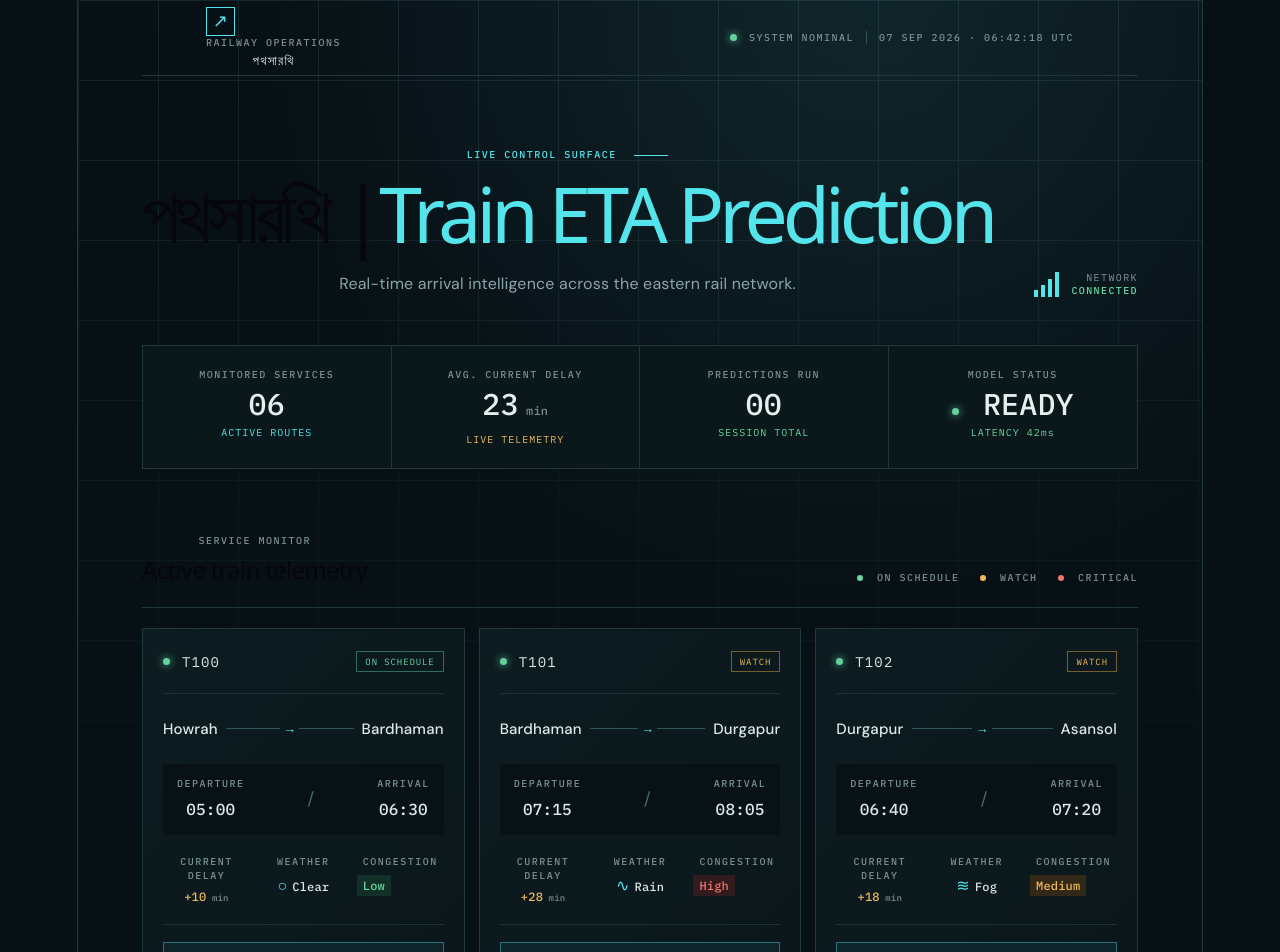
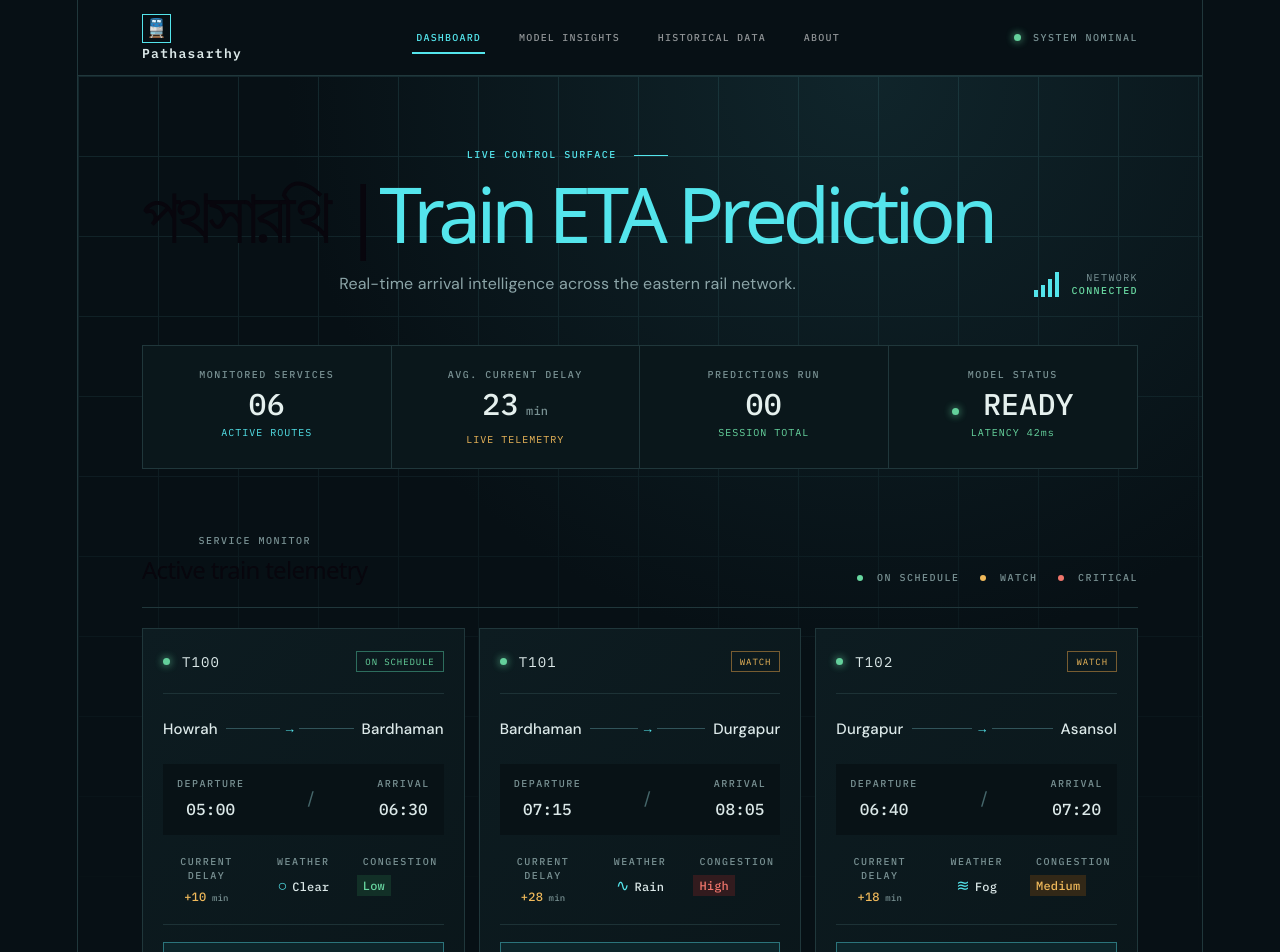
Before and after one commit to train-eta-prediction/Train_ETA_Prediction_2.0, a React (Vite) app in the folder frontend/: page / in a window 1280 px wide. Shown: the top 952 px of the page. Built offline with nearby package versions, Linux system fonts and the light colour scheme.

Commit message:
Improvced app.jsx

```diff
--- a/frontend/src/App.jsx
+++ b/frontend/src/App.jsx
@@ -1,82 +1,48 @@
-import axios from 'axios'
-import { useMemo, useState } from 'react'
+// App.jsx
+import { BrowserRouter, Routes, Route, NavLink } from 'react-router-dom'
+import Dashboard from './pages/Dashboard'
+import ModelInsights from './pages/ModelInsights'
+import HistoricalData from './pages/HistoricalData'
+import About from './pages/About'
 import './App.css'
 
-const trains = [
-  { train_id: 'T100', origin_station: 'Howrah', destination_station: 'Bardhaman', day_of_week: 'Monday', weather: 'Clear', congestion_level: 'Low', current_delay_min: 10, distance_km: 95, hour_of_day: 6, is_weekend: false, is_holiday: false, scheduled_departure: '05:00', scheduled_arrival: '06:30' },
-  { train_id: 'T101', origin_station: 'Bardhaman', destination_station: 'Durgapur', day_of_week: 'Tuesday', weather: 'Rain', congestion_level: 'High', current_delay_min: 28, distance_km: 55, hour_of_day: 8, is_weekend: false, is_holiday: false, scheduled_departure: '07:15', scheduled_arrival: '08:05' },
-  { train_id: 'T102', origin_station: 'Durgapur', destination_station: 'Asansol', day_of_week: 'Wednesday', weather: 'Fog', congestion_level: 'Medium', current_delay_min: 18, distance_km: 40, hour_of_day: 7, is_weekend: false, is_holiday: false, scheduled_departure: '06:40', scheduled_arrival: '07:20' },
-  { train_id: 'T103', origin_station: 'Asansol', destination_station: 'Dhanbad', day_of_week: 'Saturday', weather: 'Clear', congestion_level: 'Medium', current_delay_min: 7, distance_km: 60, hour_of_day: 14, is_weekend: true, is_holiday: false, scheduled_departure: '13:10', scheduled_arrival: '14:10' },
-  { train_id: 'T104', origin_station: 'Howrah', destination_station: 'Bardhaman', day_of_week: 'Sunday', weather: 'Rain', congestion_level: 'Low', current_delay_min: 34, distance_km: 95, hour_of_day: 18, is_weekend: true, is_holiday: false, scheduled_departure: '17:30', scheduled_arrival: '19:00' },
-  { train_id: 'T105', origin_station: 'Bardhaman', destination_station: 'Durgapur', day_of_week: 'Friday', weather: 'Clear', congestion_level: 'High', current_delay_min: 43, distance_km: 55, hour_of_day: 9, is_weekend: false, is_holiday: false, scheduled_departure: '08:25', scheduled_arrival: '09:15' },
-]
+function App() {
+  return (
+    <BrowserRouter>
+      <header className="topbar">
+        <div className="brand-lockup">
+          <div className="brand-mark">🚆</div>
+          <p className="brand-name">Pathasarthy</p>
+        </div>
 
-const weatherIcon = { Clear: '○', Rain: '∿', Fog: '≋' }
+        <nav className="main-nav">
+          <NavLink to="/" end className={({ isActive }) => isActive ? 'nav-link active' : 'nav-link'}>
+            Dashboard
+          </NavLink>
+          <NavLink to="/insights" className={({ isActive }) => isActive ? 'nav-link active' : 'nav-link'}>
+            Model Insights
+          </NavLink>
+          <NavLink to="/history" className={({ isActive }) => isActive ? 'nav-link active' : 'nav-link'}>
+            Historical Data
+          </NavLink>
+          <NavLink to="/about" className={({ isActive }) => isActive ? 'nav-link active' : 'nav-link'}>
+            About
+          </NavLink>
+        </nav>
 
-function severity(delay) {
-  if (delay < 15) return { label: 'On schedule', className: 'severity-good' }
-  if (delay <= 30) return { label: 'Watch', className: 'severity-watch' }
-  return { label: 'Critical', className: 'severity-critical' }
+        <div className="system-state">
+          <span className="pulse-dot" /> <span>SYSTEM NOMINAL</span>
+        </div>
+      </header>
+
+      <Routes>
+        <Route path="/" element={<Dashboard />} />
+        <Route path="/insights" element={<ModelInsights />} />
+        <Route path="/history" element={<HistoricalData />} />
+        <Route path="/about" element={<About />} />
+      </Routes>
+    </BrowserRouter>
+  )
 }
 
-export default function App() {
-  const [loading, setLoading] = useState(null)
-  const [predictions, setPredictions] = useState({})
-  const [errors, setErrors] = useState({})
-  const activeCount = Object.keys(predictions).length
-  const averageDelay = useMemo(() => Math.round(trains.reduce((sum, train) => sum + train.current_delay_min, 0) / trains.length), [])
-
-  async function predictEta(train) {
-    setLoading(train.train_id)
-    setErrors((current) => ({ ...current, [train.train_id]: '' }))
-    try {
-      const { data } = await axios.post('https://train-eta-prediction-2-0-1.onrender.com/predict-eta', train)
-      setPredictions((current) => ({ ...current, [train.train_id]: data }))
-    } catch {
-      setErrors((current) => ({ ...current, [train.train_id]: 'Prediction service unavailable. Check the local backend.' }))
-    } finally {
-      setLoading(null)
-    }
-  }
-
-  return (
-    <main className="ops-shell">
-      <div className="ops-grid" aria-hidden="true" />
-      <header className="topbar">
-        <div className="brand-lockup"><div className="brand-mark">↗</div><div><p className="eyebrow">RAILWAY OPERATIONS</p><p className="brand-name">পথসারথি</p></div></div>
-        <div className="system-state"><span className="pulse-dot" /> <span>SYSTEM NOMINAL</span><span className="topbar-divider" /> <span className="mono">07 SEP 2026 · 06:42:18 UTC</span></div>
-      </header>
-
-      <section className="hero"><div><p className="eyebrow cyan">LIVE CONTROL SURFACE <span className="live-line" /></p><h1>পথসারথি |<span>Train ETA Prediction</span></h1><p className="hero-copy">Real-time arrival intelligence across the eastern rail network.</p></div><div className="hero-side"><span className="signal-bars"><i /><i /><i /><i /></span><span>NETWORK<br /><strong>CONNECTED</strong></span></div></section>
-
-      <section className="metrics" aria-label="Network summary">
-        <div className="metric"><span className="metric-label">MONITORED SERVICES</span><strong>{String(trains.length).padStart(2, '0')}</strong><span className="metric-note cyan">ACTIVE ROUTES</span></div>
-        <div className="metric"><span className="metric-label">AVG. CURRENT DELAY</span><strong>{averageDelay}<small> min</small></strong><span className="metric-note amber">LIVE TELEMETRY</span></div>
-        <div className="metric"><span className="metric-label">PREDICTIONS RUN</span><strong>{String(activeCount).padStart(2, '0')}</strong><span className="metric-note green">SESSION TOTAL</span></div>
-        <div className="metric metric-status"><span className="metric-label">MODEL STATUS</span><strong><span className="status-dot" /> READY</strong><span className="metric-note green">LATENCY 42ms</span></div>
-      </section>
-
-      <div className="section-heading"><div><p className="eyebrow">SERVICE MONITOR</p><h2>Active train telemetry</h2></div><div className="legend"><span><i className="legend-dot good" /> ON SCHEDULE</span><span><i className="legend-dot watch" /> WATCH</span><span><i className="legend-dot critical" /> CRITICAL</span></div></div>
-
-      <section className="train-grid" aria-label="Active train telemetry">
-        {trains.map((train) => {
-          const prediction = predictions[train.train_id]
-          const error = errors[train.train_id]
-          const isLoading = loading === train.train_id
-          const currentSeverity = severity(train.current_delay_min)
-          return <article className="train-card" key={train.train_id}>
-            <div className="card-head"><div className="train-id"><span className={`status-dot ${currentSeverity.className}`} /> <span className="mono">{train.train_id}</span></div><span className={`severity ${currentSeverity.className}`}>{currentSeverity.label}</span></div>
-            <div className="route"><strong>{train.origin_station}</strong><span className="route-line"><i />→<i /></span><strong>{train.destination_station}</strong></div>
-            <div className="schedule"><div><span>DEPARTURE</span><strong className="mono">{train.scheduled_departure}</strong></div><div className="schedule-arrow">/</div><div><span>ARRIVAL</span><strong className="mono">{train.scheduled_arrival}</strong></div></div>
-            <div className="card-details"><div><span>CURRENT DELAY</span><strong className="delay-value">+{train.current_delay_min}<small> min</small></strong></div><div><span>WEATHER</span><strong className="weather"><b>{weatherIcon[train.weather]}</b>{train.weather}</strong></div><div><span>CONGESTION</span><strong className={`congestion ${train.congestion_level.toLowerCase()}`}>{train.congestion_level}</strong></div></div>
-            {prediction && <div className="prediction"><span>PREDICTED DELAY</span><div><strong>{prediction.predicted_delay_hms}</strong><span className={`severity ${severity(prediction.predicted_delay_min).className}`}>{severity(prediction.predicted_delay_min).label}</span></div></div>}
-            {error && <p className="error-message" role="alert">{error}</p>}
-            <button className="predict-button" onClick={() => predictEta(train)} disabled={isLoading}>{isLoading ? <><span className="spinner" /> QUERYING MODEL</> : prediction ? '↻  RUN AGAIN' : 'PREDICT ETA  →'}</button>
-            <div className="card-footer"><span>{train.distance_km} KM ROUTE</span><span>{train.day_of_week.toUpperCase()}</span></div>
-          </article>
-        })}
-      </section>
-      <footer className="footer"><span><span className="pulse-dot" /> AUTO-REFRESH ENABLED</span><span>DATA SOURCE: REGIONAL RAIL NETWORK <b>·</b> MODEL V2.4.1</span></footer>
-    </main>
-  )
-}
+export default App
```
